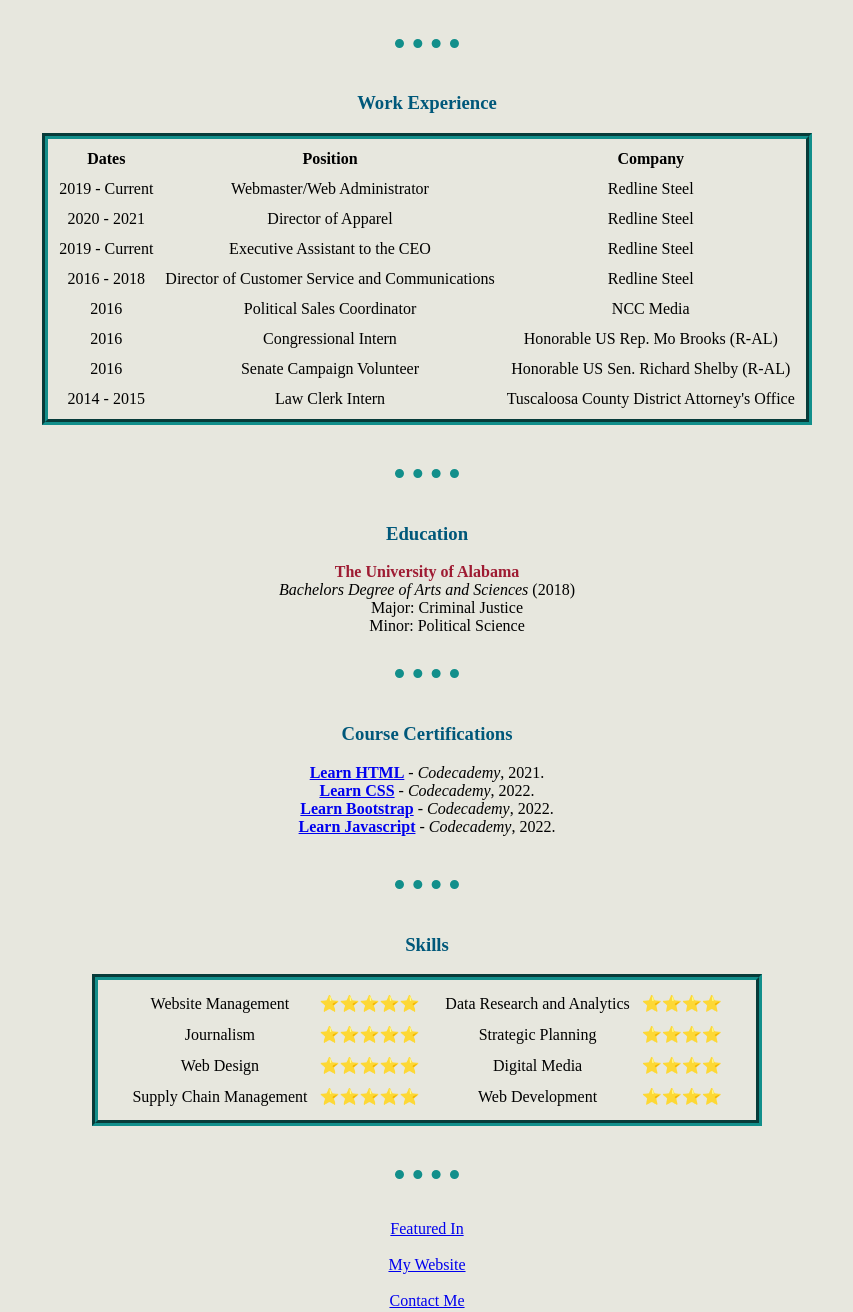
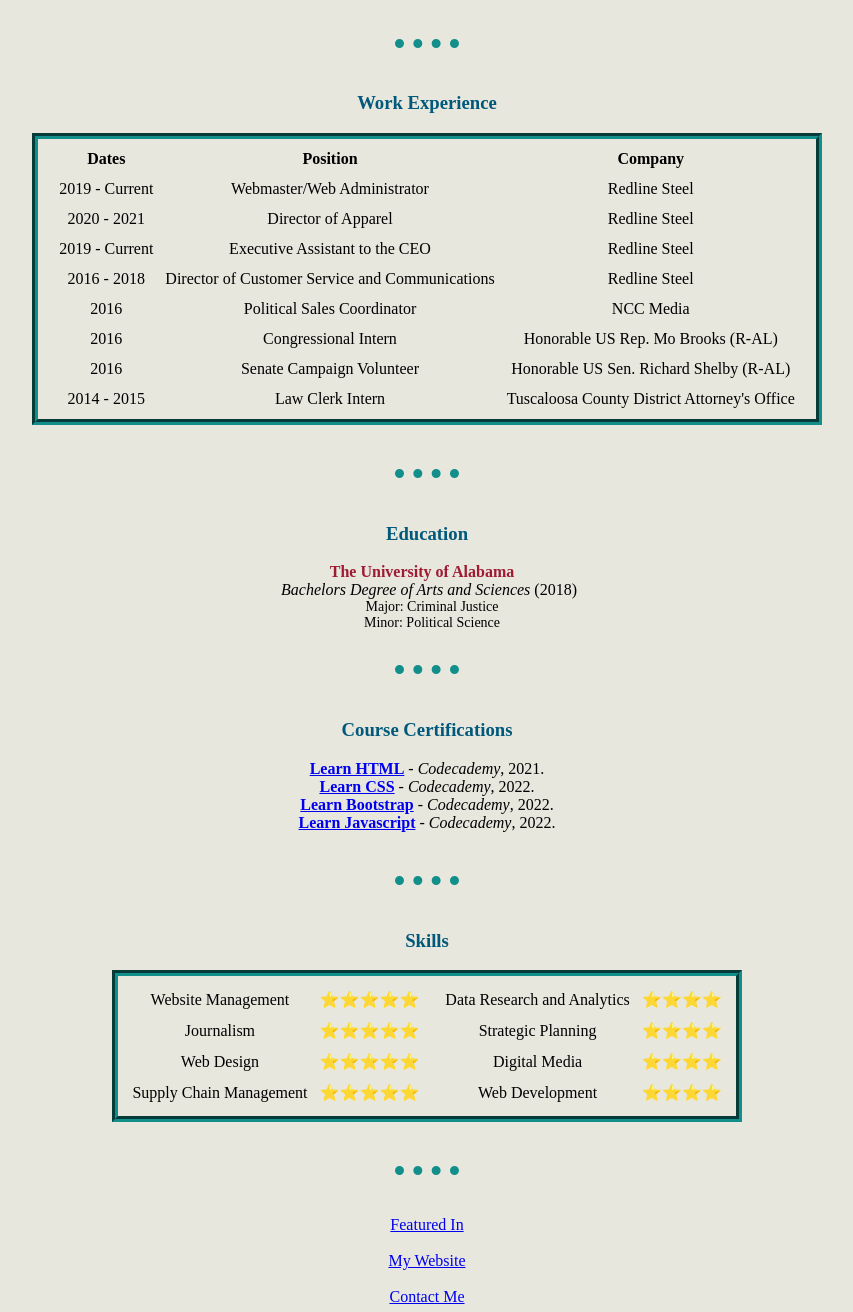
Before and after one commit to seangordonm/not-another-cv, a plain HTML site: page index.html in a window 1280 px wide. Shown: the part 280-1592 px from the top of the page, without its empty margins (213-1066 px from the left). Drawn offline with Linux system fonts and the light colour scheme.

Commit message:
Stylesheet Update 2.19.22

```diff
--- a/css/styles.css
+++ b/css/styles.css
@@ -1,6 +1,6 @@
 /* TAG Selectors */
 a:hover {
-  color: #8F1216;
+  color: #0F3057;
 }
 
 body {
@@ -37,6 +37,7 @@
   text-align: center;
 }
 
+
 /* CLASS Selectors */
 .logo {
   height: 150px;
@@ -57,10 +58,11 @@
   border: 6px;
   border-color: #128F8B;
   border-style: groove;
-  margin-left: auto;
-  margin-right: auto;
-  padding: inherit;
+  margin: 0 auto;
+  padding-left: 10px;
+  padding-right: 10px;
 }
+
 
 .contact {
   text-align: center;
@@ -71,32 +73,32 @@
 }
 
 .skill {
-  margin: auto;
+  margin: 0 auto;
   text-align: center;
   border: 6px;
   border-color: #128F8B;
   border-style: groove;
-  padding-right: 20px;
-  padding-left: 20px;
+
 }
 
 .edu {
   text-align: center;
-  padding-left: 10px;
-  padding-right: 10px;
   color: #9E1B32;
+  padding-right: 50px;
+
 }
 
 .edu-02 {
   text-align: center;
-  padding-left: 15px;
-  padding-right: 15px;
   color: black;
+  padding-left: 14px;
 }
 
 .edu-03 {
   text-align: center;
   color: black;
+  font-size: 14px;
+  padding-right: 20px;
 }
 
 .footer {
```
